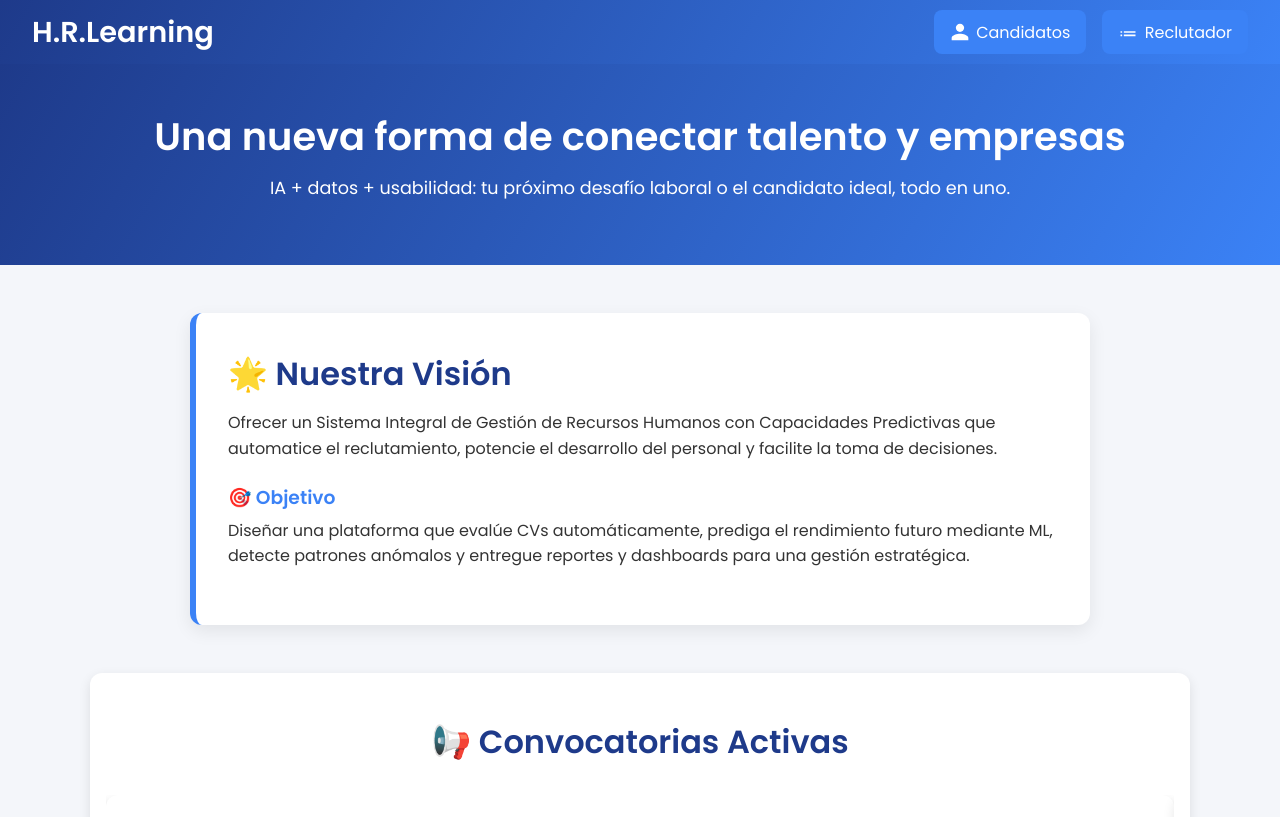
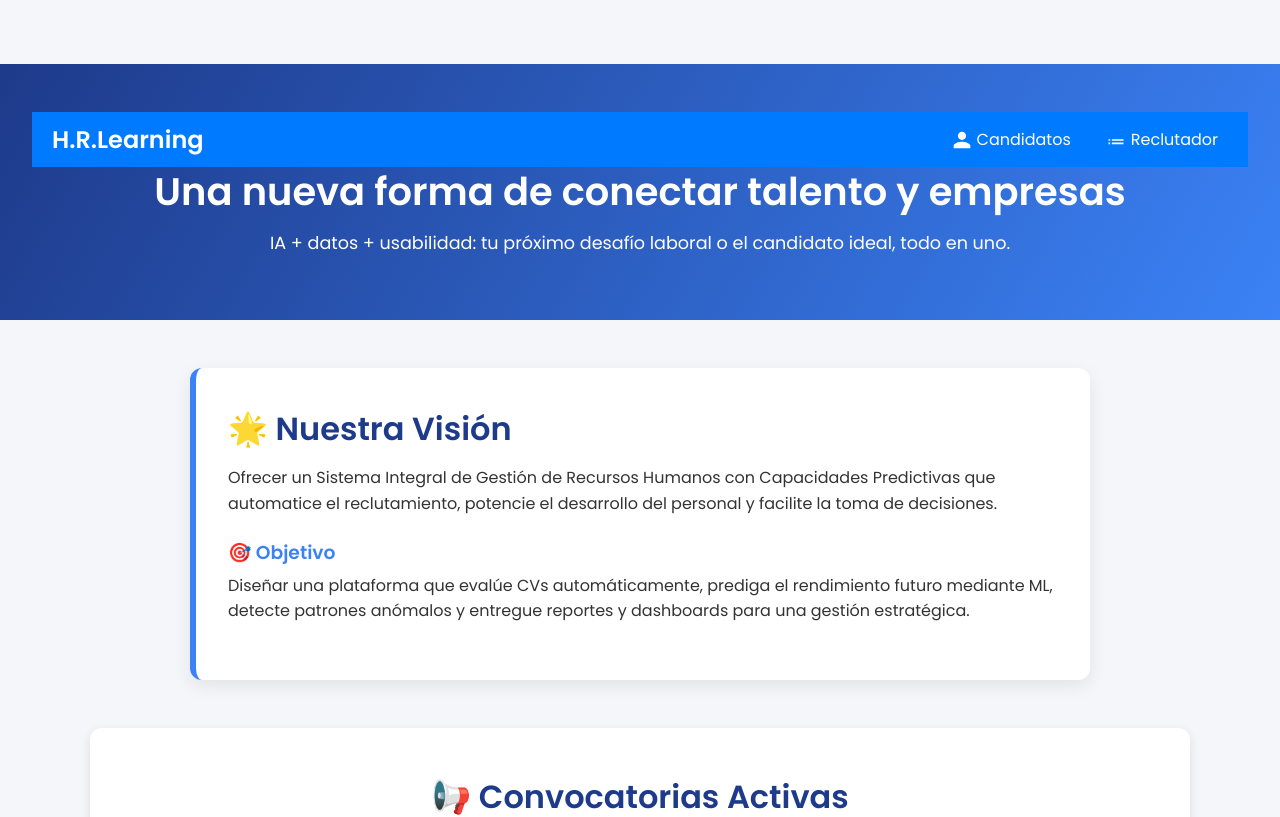
Before and after one commit to mauroezeflores/TP-LaboI, a React (Vite) app in the folder frontend/: page / in a window 1280 px wide. Shown: the top 817 px of the page. Built offline with nearby package versions, Linux system fonts and the light colour scheme.

Commit message:
separado navbar en componente

```diff
--- a/frontend/src/Autenticacion/Inicio/Inicio.jsx
+++ b/frontend/src/Autenticacion/Inicio/Inicio.jsx
@@ -1,29 +1,29 @@
-import React from 'react';
-import { Link } from 'react-router-dom';
-import Slider from 'react-slick';
-import styles from './Inicio.module.css';
+import React from "react";
+import Slider from "react-slick";
+import Navbar from "../../components/Navbar"; // Importa el componente Navbar
+import styles from "./Inicio.module.css";
 
 // Datos de prueba para el slider
 const convocatorias = [
   {
     id: 1,
-    tags: ['⚡ Postulación rápida', 'Nuevo'],
-    title: 'Programador',
-    company: 'Confidencial',
-    desc: 'Nuestra Organización se encuentra en la búsqueda de un Programador para formar parte de la Gerencia de Sistemas, nos orientamos a graduado o estudiante avanzados en carreras de sistemas',
-    location: 'Capital Federal, Buenos Aires',
-    modality: 'Remoto',
-    time: 'Publicado hace 1 hora'
+    tags: ["⚡ Postulación rápida", "Nuevo"],
+    title: "Programador",
+    company: "Confidencial",
+    desc: "Nuestra Organización se encuentra en la búsqueda de un Programador para formar parte de la Gerencia de Sistemas, nos orientamos a graduado o estudiante avanzados en carreras de sistemas",
+    location: "Capital Federal, Buenos Aires",
+    modality: "Remoto",
+    time: "Publicado hace 1 hora",
   },
   {
     id: 2,
-    tags: [ '⚡ Postulación rápida'],
-    title: 'Soporte Técnico Sistemas IT',
-    company: 'Confidencial',
-    desc: 'Atender las necesidades de la empresa en cuanto a hardware e instalación de software de base.',
-    location: 'Capital Federal, Buenos Aires',
-    modality: 'Híbrido',
-    time: 'Actualizado hace 2h'
+    tags: ["⚡ Postulación rápida"],
+    title: "Soporte Técnico Sistemas IT",
+    company: "Confidencial",
+    desc: "Atender las necesidades de la empresa en cuanto a hardware e instalación de software de base.",
+    location: "Capital Federal, Buenos Aires",
+    modality: "Híbrido",
+    time: "Actualizado hace 2h",
   },
 ];
 
@@ -42,23 +42,13 @@ export default function Inicio() {
     <div className={styles.page}>
       {/* HERO */}
       <header className={styles.hero}>
-        <nav className={styles.navbar}>
-          <div className={styles.logo}>H.R.Learning</div>
-          <div className={styles.navButtons}>
-            <Link to="/login/candidato" className={styles.navBtn}>
-              {/* SVG icon */}
-              <svg width="20" height="20" viewBox="0 0 24 24"><path fill="#fff" d="M12 12c2.7 0 5-2.3 5-5s-2.3-5-5-5-5 2.3-5 5 2.3 5 5 5zm0 2c-3.3 0-10 1.7-10 5v3h20v-3c0-3.3-6.7-5-10-5z"/></svg>
-              Candidatos
-            </Link>
-            <Link to="/login/reclutador" className={styles.navBtn}>
-              <svg width="20" height="20" viewBox="0 0 24 24"><path fill="#fff" d="M3 13h2v-2H3v2zm4 0h14v-2H7v2zm0 4h14v-2H7v2zm-4 0h2v-2H3v2z"/></svg>
-              Reclutador
-            </Link>
-          </div>
-        </nav>
+        <Navbar /> {/* Usa el componente Navbar */}
         <div className={styles.heroText}>
           <h1>Una nueva forma de conectar talento y empresas</h1>
-          <p>IA + datos + usabilidad: tu próximo desafío laboral o el candidato ideal, todo en uno.</p>
+          <p>
+            IA + datos + usabilidad: tu próximo desafío laboral o el candidato
+            ideal, todo en uno.
+          </p>
         </div>
       </header>
 
@@ -67,27 +57,32 @@ export default function Inicio() {
         <div className={styles.visionContent}>
           <h2>🌟 Nuestra Visión</h2>
           <p>
-            Ofrecer un Sistema Integral de Gestión de Recursos Humanos con Capacidades Predictivas que automatice el reclutamiento, potencie el desarrollo del personal y facilite la toma de decisiones.
+            Ofrecer un Sistema Integral de Gestión de Recursos Humanos con
+            Capacidades Predictivas que automatice el reclutamiento, potencie el
+            desarrollo del personal y facilite la toma de decisiones.
           </p>
           <h3>🎯 Objetivo</h3>
           <p>
-            Diseñar una plataforma que evalúe CVs automáticamente, prediga el rendimiento futuro mediante ML, detecte patrones anómalos y entregue reportes y dashboards para una gestión estratégica.
+            Diseñar una plataforma que evalúe CVs automáticamente, prediga el
+            rendimiento futuro mediante ML, detecte patrones anómalos y entregue
+            reportes y dashboards para una gestión estratégica.
           </p>
         </div>
       </section>
-
 
       {/* SLIDER DE CONVOCATORIAS */}
       <section className={styles.sectionAlt} id="convocatorias">
         <h2>📢 Convocatorias Activas</h2>
         <Slider {...sliderSettings} className={styles.slider}>
-          {convocatorias.map(job => (
+          {convocatorias.map((job) => (
             <div key={job.id} className={styles.card}>
               <div className={styles.tagsRow}>
                 {job.tags.map((tag, i) => (
                   <span
                     key={i}
-                    className={`${styles.tag} ${tag === 'Nuevo' ? styles.tagNuevo : ''}`}
+                    className={`${styles.tag} ${
+                      tag === "Nuevo" ? styles.tagNuevo : ""
+                    }`}
                   >
                     {tag}
                   </span>
--- /dev/null
+++ b/frontend/src/components/Navbar.jsx
@@ -0,0 +1,34 @@
+import React from "react";
+import { Link } from "react-router-dom";
+import styles from "./Navbar.module.css"; // Archivo CSS para los estilos del Navbar
+
+const Navbar = () => {
+  return (
+    <nav className={styles.navbar}>
+      <div className={styles.logo}>H.R.Learning</div>
+      <div className={styles.navButtons}>
+        <Link to="/login/candidato" className={styles.navBtn}>
+          {/* SVG icon */}
+          <svg width="20" height="20" viewBox="0 0 24 24">
+            <path
+              fill="#fff"
+              d="M12 12c2.7 0 5-2.3 5-5s-2.3-5-5-5-5 2.3-5 5 2.3 5 5 5zm0 2c-3.3 0-10 1.7-10 5v3h20v-3c0-3.3-6.7-5-10-5z"
+            />
+          </svg>
+          Candidatos
+        </Link>
+        <Link to="/login/reclutador" className={styles.navBtn}>
+          <svg width="20" height="20" viewBox="0 0 24 24">
+            <path
+              fill="#fff"
+              d="M3 13h2v-2H3v2zm4 0h14v-2H7v2zm0 4h14v-2H7v2zm-4 0h2v-2H3v2z"
+            />
+          </svg>
+          Reclutador
+        </Link>
+      </div>
+    </nav>
+  );
+};
+
+export default Navbar;
--- /dev/null
+++ b/frontend/src/components/Navbar.module.css
@@ -0,0 +1,34 @@
+.navbar {
+    display: flex;
+    justify-content: space-between;
+    align-items: center;
+    background-color: #007bff;
+    padding: 10px 20px;
+    color: white;
+  }
+
+  .logo {
+    font-size: 1.5rem;
+    font-weight: bold;
+  }
+
+  .navButtons {
+    display: flex;
+    gap: 15px;
+  }
+
+  .navBtn {
+    display: flex;
+    align-items: center;
+    gap: 5px;
+    color: white;
+    text-decoration: none;
+    font-size: 1rem;
+    padding: 5px 10px;
+    border-radius: 5px;
+    transition: background-color 0.3s ease;
+  }
+
+  .navBtn:hover {
+    background-color: rgba(255, 255, 255, 0.2);
+  }
```
